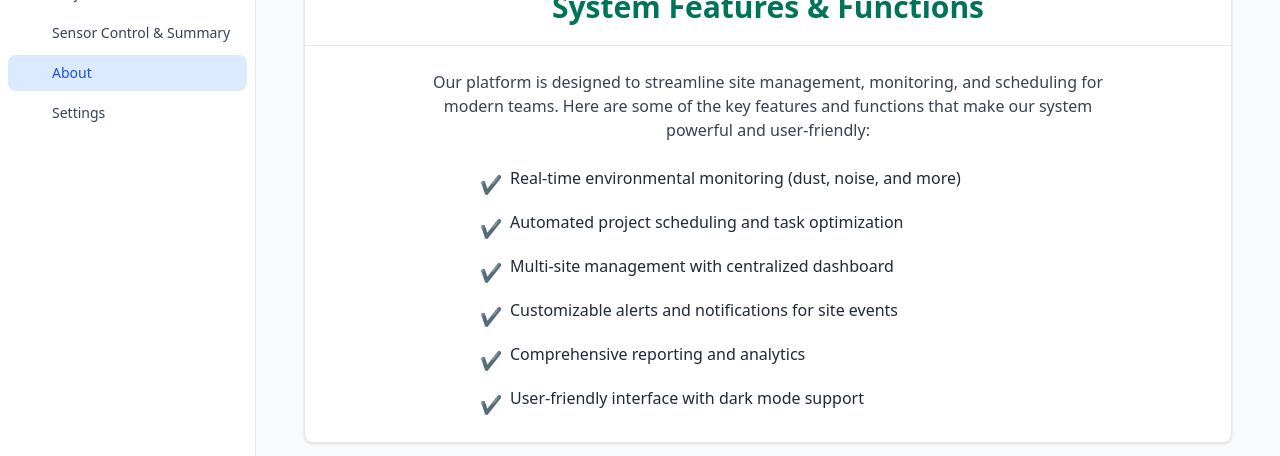
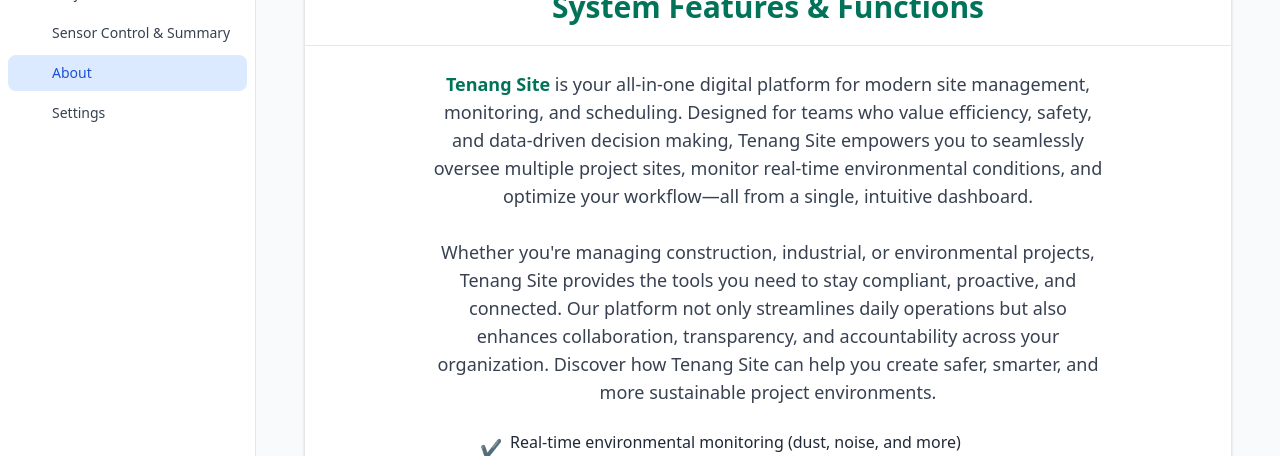
Before and after one commit to Mamakhub/Portect, a Nuxt app: page /about in a window 1280 px wide. Shown: the part 185-641 px from the top of the page. Built offline with nearby package versions, Linux system fonts and the light colour scheme; some icons are missing.

Commit message:
Revise About page content for clarity and engagement
- Updated the description on the About page to better highlight the features and benefits of the Tenang Site platform.
- Enhanced readability by adjusting text size and formatting, making the content more engaging for users.

```diff
--- a/app/pages/about.vue
+++ b/app/pages/about.vue
@@ -78,8 +78,9 @@
         </h2>
       </template>
       <div>
-        <p class="text-center text-gray-700 dark:text-gray-300 mb-6 max-w-2xl mx-auto">
-          Our platform is designed to streamline site management, monitoring, and scheduling for modern teams. Here are some of the key features and functions that make our system powerful and user-friendly:
+        <p class="text-center text-gray-700 dark:text-gray-300 mb-6 max-w-2xl mx-auto text-lg">
+          <span class="font-semibold text-[#017359]">Tenang Site</span> is your all-in-one digital platform for modern site management, monitoring, and scheduling. Designed for teams who value efficiency, safety, and data-driven decision making, Tenang Site empowers you to seamlessly oversee multiple project sites, monitor real-time environmental conditions, and optimize your workflow—all from a single, intuitive dashboard.<br><br>
+          Whether you're managing construction, industrial, or environmental projects, Tenang Site provides the tools you need to stay compliant, proactive, and connected. Our platform not only streamlines daily operations but also enhances collaboration, transparency, and accountability across your organization. Discover how Tenang Site can help you create safer, smarter, and more sustainable project environments.
         </p>
         <ul class="space-y-3 max-w-xl mx-auto">
           <li class="flex items-start gap-2">
```
